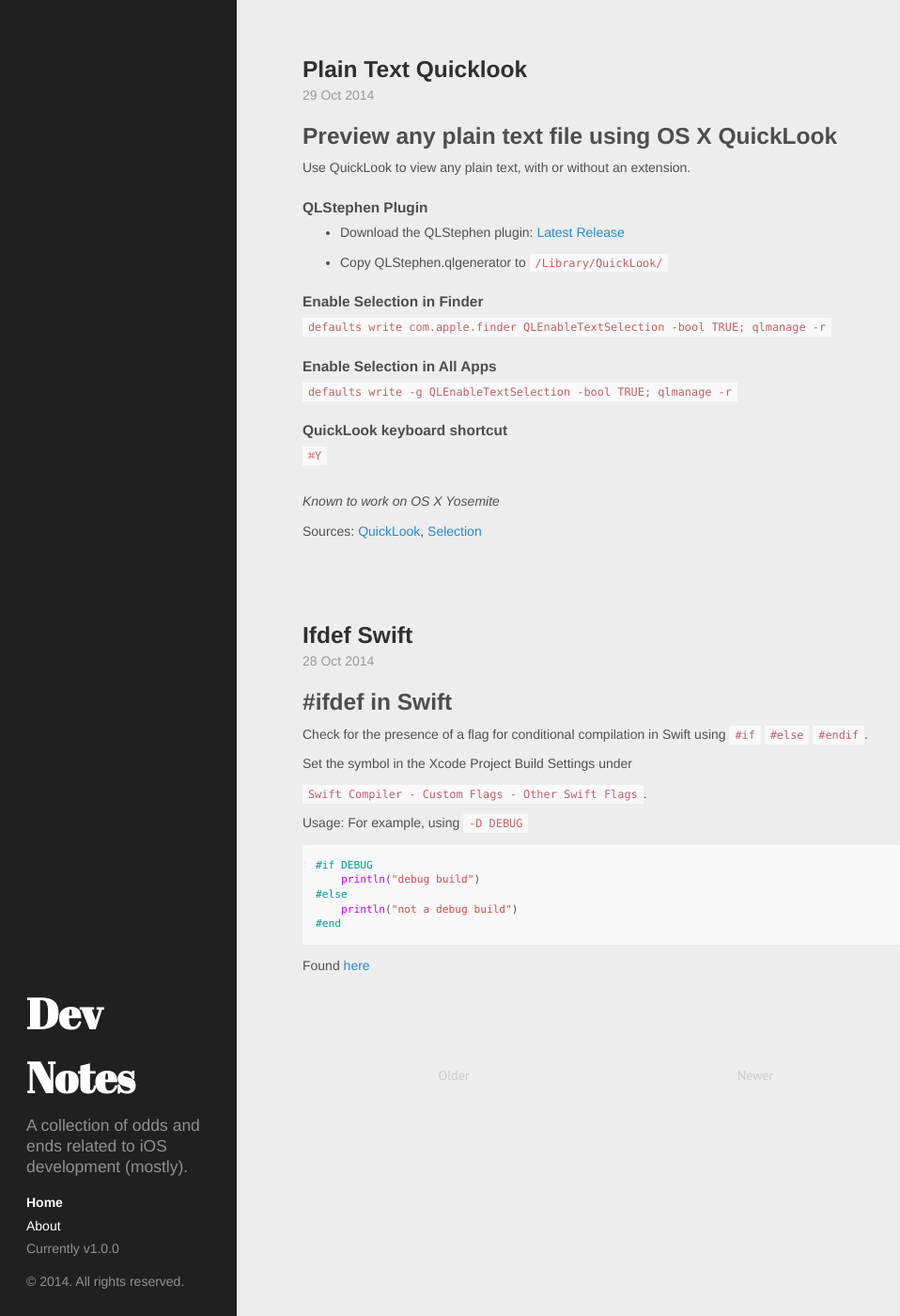
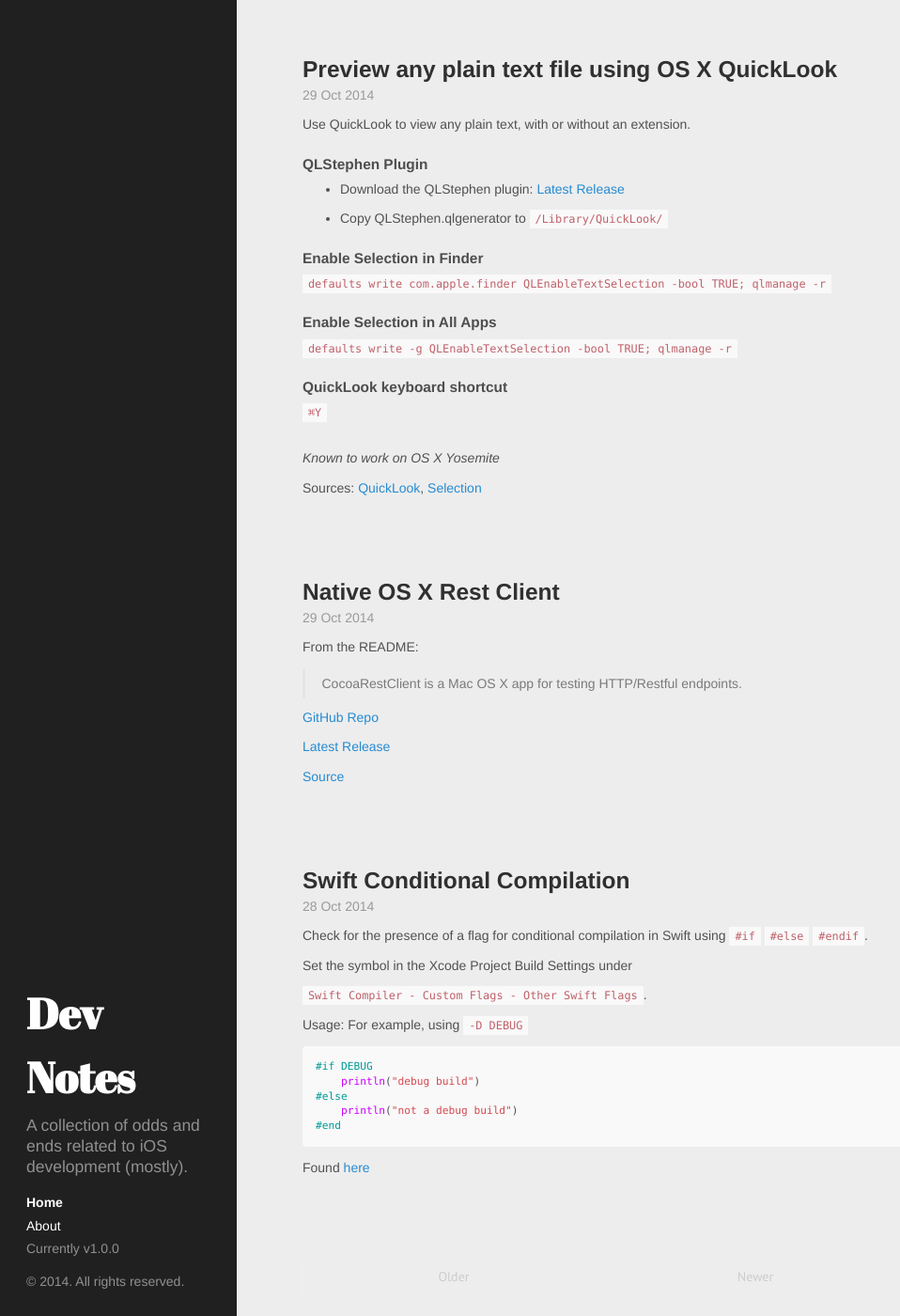
Before and after one commit to james919/james919.github.io.old, a Jekyll site: the page built from index.html, in a window 1280 px wide and 1400 px high. Shown: the whole window at 94% size, without its empty margins (0-958 px from the left). Built offline with Jekyll 4.4.1, drawn with Linux system fonts in a browser that asks for light colours; Markdown is read by kramdown in place of the engine named in the settings; the list of posts is cut into pages by our own code.

Commit message:
CocoaRestClient post

```diff
--- a/_posts/2014-10-28-ifdef-swift.md
+++ b/_posts/2014-10-28-ifdef-swift.md
@@ -1,9 +1,7 @@
 ---
 layout: post
-title: #ifdef in Swift
+title: Swift Conditional Compilation
 ---
-
-# #ifdef in Swift
 
 Check for the presence of a flag for conditional compilation in Swift using `#if` `#else` `#endif`.
 
--- /dev/null
+++ b/_posts/2014-10-29-native-osx-rest-client.md
@@ -0,0 +1,13 @@
+---
+layout: post
+title: Native OS X Rest Client
+---
+
+From the README:
+> CocoaRestClient is a Mac OS X app for testing HTTP/Restful endpoints.
+
+[GitHub Repo](https://github.com/mmattozzi/cocoa-rest-client)
+
+[Latest Release](https://github.com/mmattozzi/cocoa-rest-client/releases)
+
+[Source](http://stackoverflow.com/a/14913780/919790)
--- a/_posts/2014-10-29-plain-text-quicklook.md
+++ b/_posts/2014-10-29-plain-text-quicklook.md
@@ -1,9 +1,7 @@
 ---
 layout: post
-title: #ifdef in Swift
+title: Preview any plain text file using OS X QuickLook
 ---
-
-# Preview any plain text file using OS X QuickLook
 
 Use QuickLook to view any plain text, with or without an extension.
 
```
